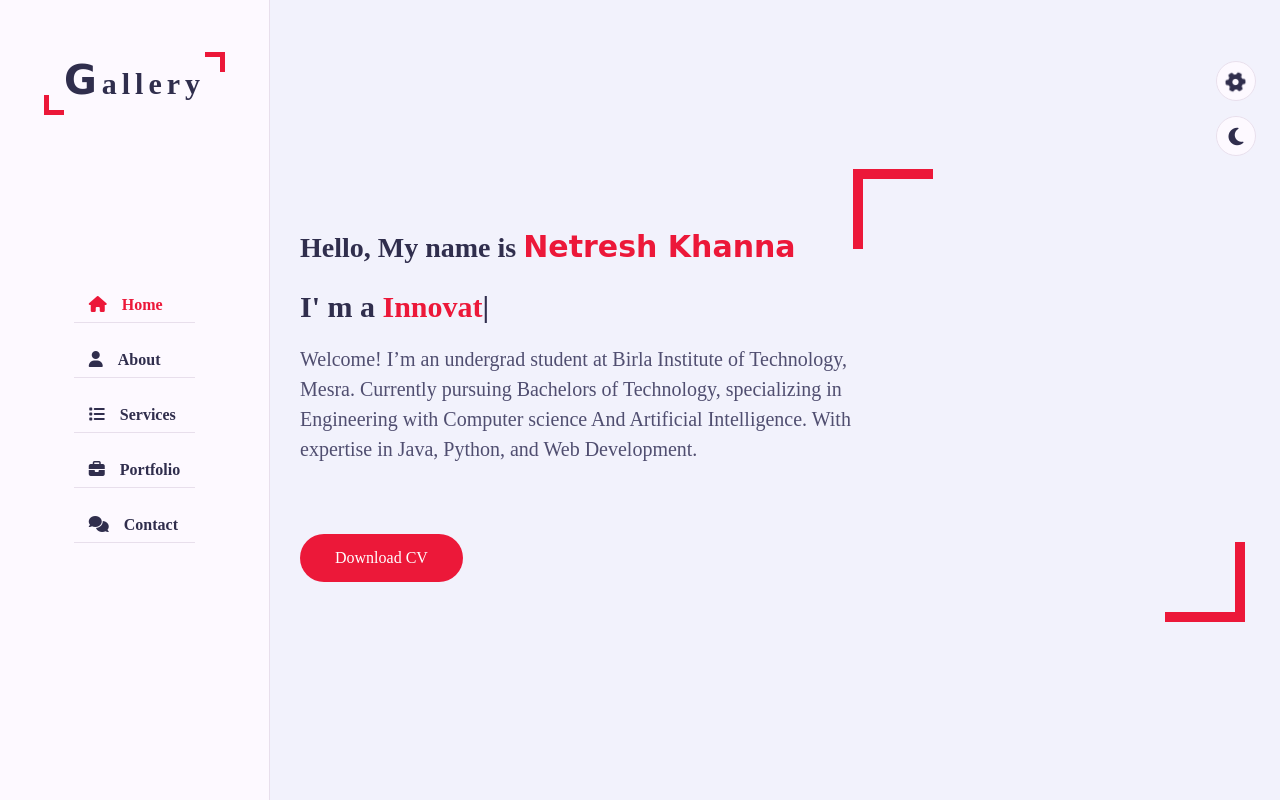
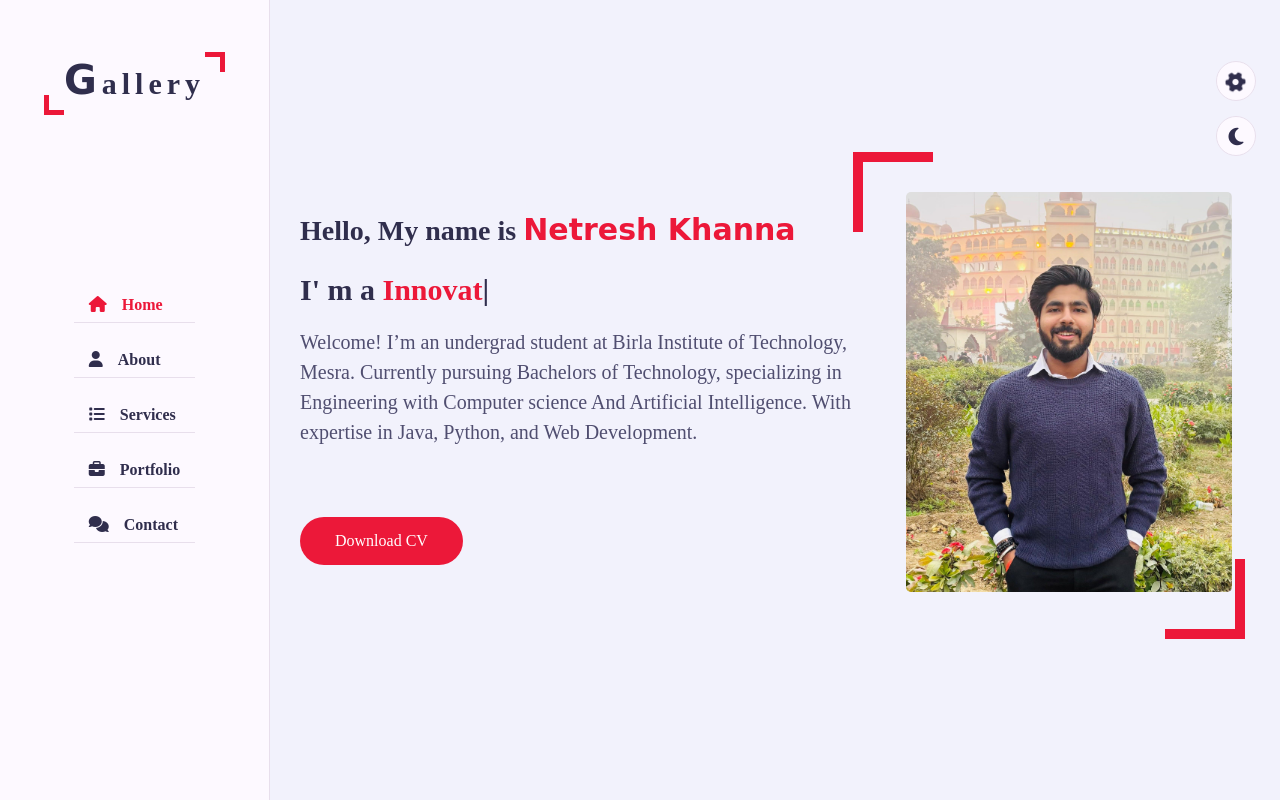
Before and after one commit to netreshkhanna09/webportfolio, a plain HTML site: page index.html in a window 1280 px wide. Drawn offline with nearby package versions, Linux system fonts and the light colour scheme; a web font is replaced by a local one.

Commit message:
Update index.html

```diff
--- a/index.html
+++ b/index.html
@@ -50,7 +50,7 @@
                         <a href="https://drive.google.com/file/d/1Yk6wQVivu3U-8-WoamhZoTh2lvC_UuRD/view?usp=drive_link" class="btn">Download CV</a>
                      </div>
                      <div class="home-img padd-15">
-                        <img src="photoo.jpeg" alt="">
+                        <img src="images\photoo.jpeg" alt="">
                      </div>
                   </div>
                 </div>
```
